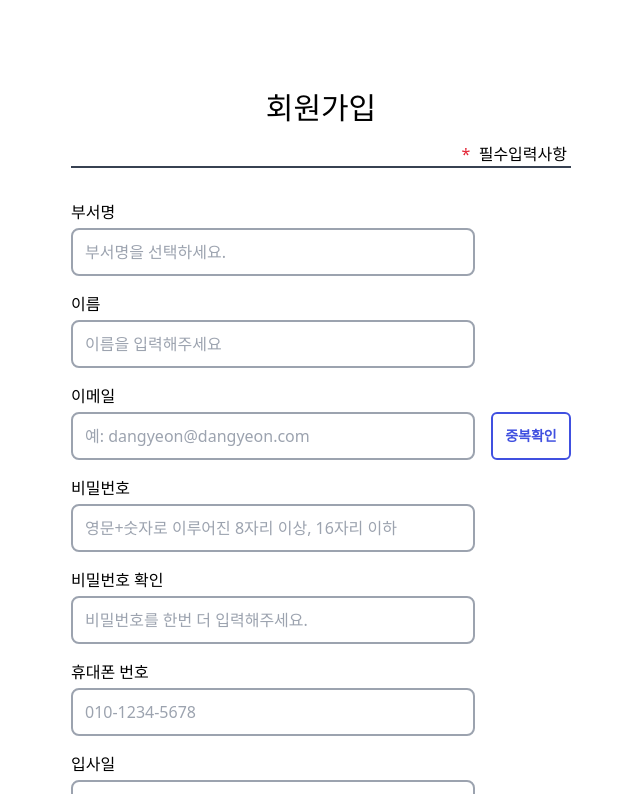
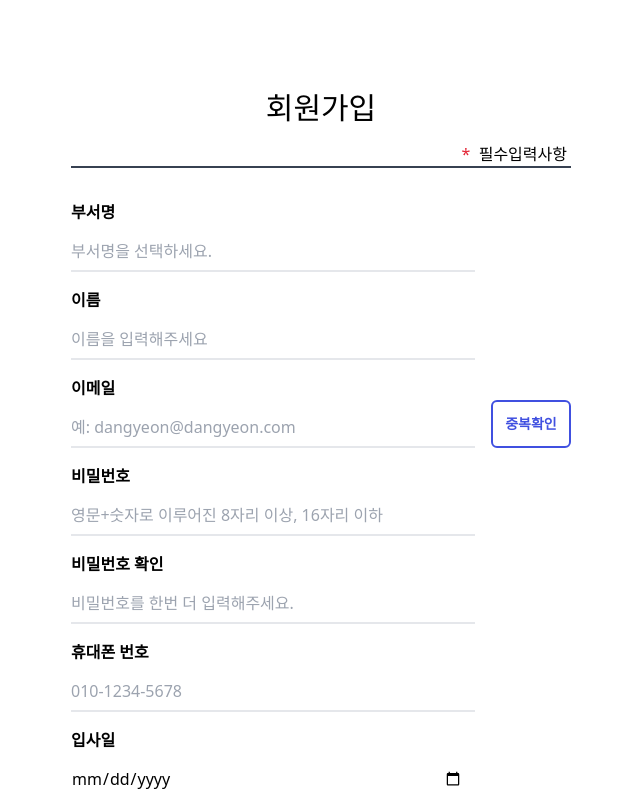
Before and after one commit to FC-MINI-4/attendance-front, a Next.js app: page /sign-up in a window 1280 px wide. Shown: the top 794 px of the page, without its empty margins (319-959 px from the left). Built offline with nearby package versions, Linux system fonts and the light colour scheme.

Commit message:
STYLE: Input border style 수정

```diff
--- a/src/components/common/Input.tsx
+++ b/src/components/common/Input.tsx
@@ -13,7 +13,7 @@ export default function Input({ ...props }: IInputProps) {
   return (
     <div className="w-full">
       <label
-        className="text-xs sm:text-base min-w-[5rem] sm:min-w-[10rem] flex"
+        className="text-xs sm:text-base min-w-[5rem] sm:min-w-[10rem] flex font-semibold"
         htmlFor={props.label}>
         {props.label}
       </label>
@@ -22,7 +22,7 @@ export default function Input({ ...props }: IInputProps) {
         id={props.label}
         className={`${
           props.valid ? 'focus:border-primary' : 'focus:border-secondary'
-        } mt-1 h-10 w-full rounded-lg border-2 border-subTextAndBorder px-3 py-2 text-xs outline-none transition sm:h-12 sm:text-base`}
+        } h-10 w-full border-b-2 border-gray-200 pr-3 pt-2 text-xs outline-none transition sm:h-12 sm:text-base`}
         placeholder={props.placeholder}
         value={props.value}
         onChange={props.onChange}
```
